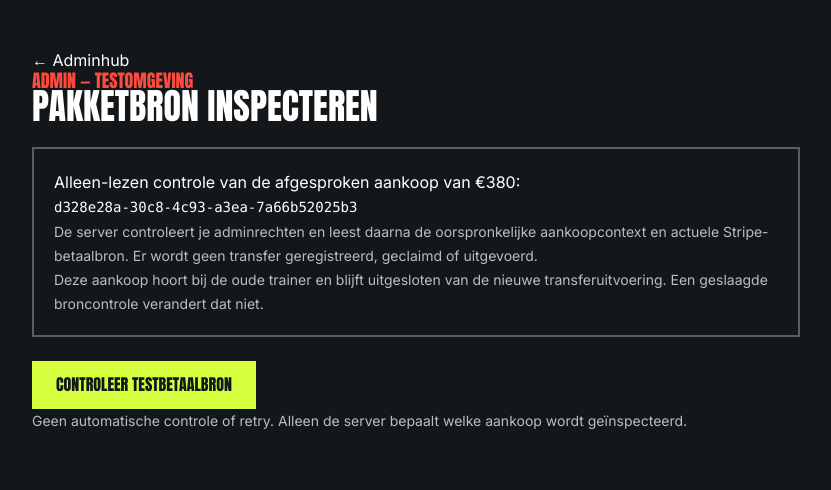
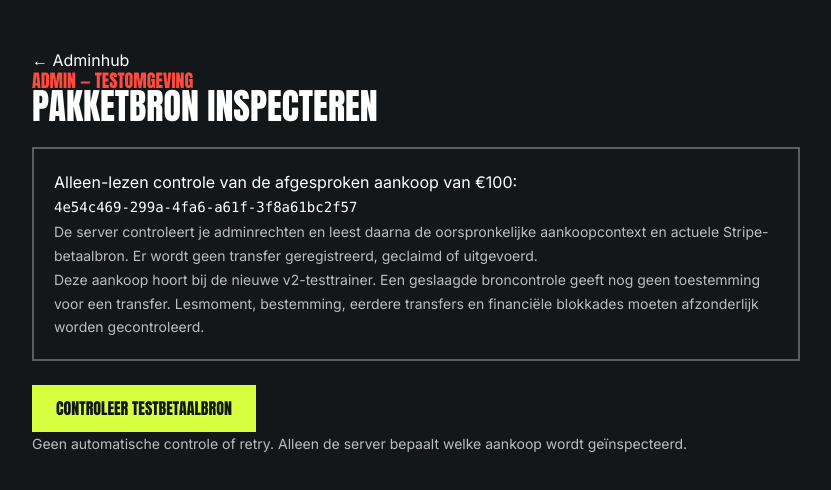
Before and after one commit to Ziccy/gowtrain-website, a Next.js app: page /admin/transfers/source-inspection in a window 1280 px wide. Shown: the top 490 px of the page, without its empty margins (224-1055 px from the left). Built offline with nearby package versions, Linux system fonts and the light colour scheme; no server answers.

Commit message:
Improved Website 19-09v9

```diff
--- a/app/admin/transfers/source-inspection/page.tsx
+++ b/app/admin/transfers/source-inspection/page.tsx
@@ -136,10 +136,10 @@ export default function AdminSourceInspectionPage() {
 
         <div className="mt-6 space-y-3 border-2 border-white/30 p-5">
           <p>
-            Alleen-lezen controle van de afgesproken aankoop van €380:
+            Alleen-lezen controle van de afgesproken aankoop van €100:
           </p>
           <p className="break-all font-mono text-sm">
-            d328e28a-30c8-4c93-a3ea-7a66b52025b3
+            4e54c469-299a-4fa6-a61f-3f8a61bc2f57
           </p>
           <p className="text-sm leading-relaxed text-[#B9BEC2]">
             De server controleert je adminrechten en leest daarna de
@@ -147,9 +147,10 @@ export default function AdminSourceInspectionPage() {
             Er wordt geen transfer geregistreerd, geclaimd of uitgevoerd.
           </p>
           <p className="text-sm leading-relaxed text-[#B9BEC2]">
-            Deze aankoop hoort bij de oude trainer en blijft uitgesloten
-            van de nieuwe transferuitvoering. Een geslaagde broncontrole
-            verandert dat niet.
+            Deze aankoop hoort bij de nieuwe v2-testtrainer. Een
+            geslaagde broncontrole geeft nog geen toestemming voor een
+            transfer. Lesmoment, bestemming, eerdere transfers en
+            financiële blokkades moeten afzonderlijk worden gecontroleerd.
           </p>
         </div>
 
--- a/app/api/admin/transfers/inspect-source/route.ts
+++ b/app/api/admin/transfers/inspect-source/route.ts
@@ -8,10 +8,10 @@ export const dynamic = "force-dynamic";
 export const maxDuration = 90;
 
 /*
- * Tijdelijk expliciet afgebakende broninspectie.
- * Deze oude aankoop wordt NIET voor transferuitvoering vrijgegeven.
+ * Expliciet afgebakende broninspectie van de nieuwe v2-testaankoop.
+ * Dit geeft geen toestemming voor transferuitvoering.
  */
-const TEST_PURCHASE_ID = "d328e28a-30c8-4c93-a3ea-7a66b52025b3";
+const TEST_PURCHASE_ID = "4e54c469-299a-4fa6-a61f-3f8a61bc2f57";
 
 function requiredEnv(name: string): string {
   const value = process.env[name]?.trim();
```
